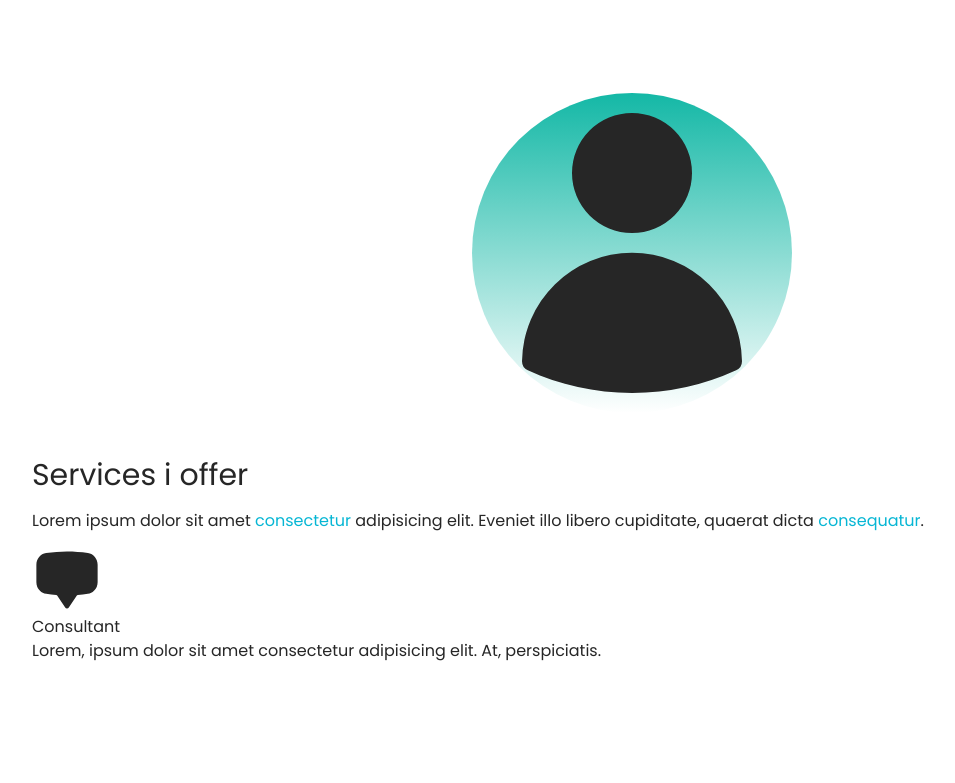
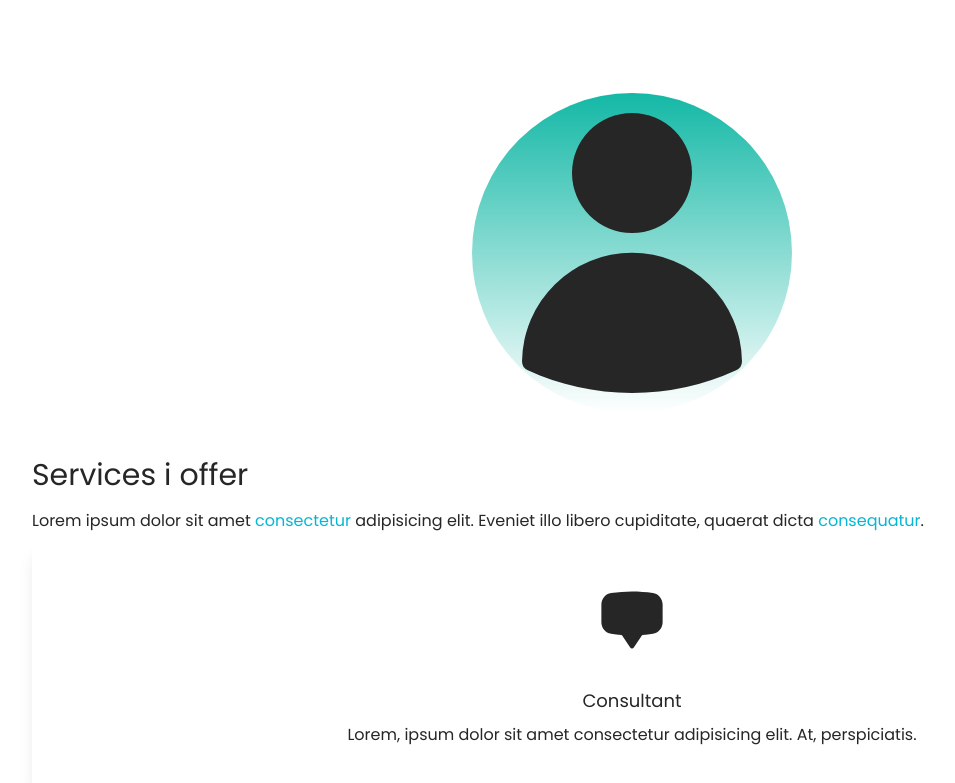
Before and after one commit to paresiqbal/portfolio-tailwind-1, a React (Vite) app: page / in a window 1280 px wide. Shown: the part 431-1214 px from the top of the page, without its empty margins (8-963 px from the left). Before the commit the page ends 1094 px from the top, so only its background shows below. Built offline with nearby package versions, Linux system fonts and the light colour scheme.

Commit message:
Add card

```diff
--- a/src/App.jsx
+++ b/src/App.jsx
@@ -61,10 +61,10 @@ function App() {
             <span className="text-cyan-500"> consequatur</span>.
           </p>
         </div>
-        <div>
-          <div>
+        <div className="text-center shadow-lg p-10">
+          <div className="flex flex-col justify-center items-center">
             <ChatBubbleBottomCenterIcon width={70} />
-            <h3>Consultant</h3>
+            <h3 className="text-lg font-medium pt-8 pb-2">Consultant</h3>
             <p>
               Lorem, ipsum dolor sit amet consectetur adipisicing elit. At,
               perspiciatis.
```
